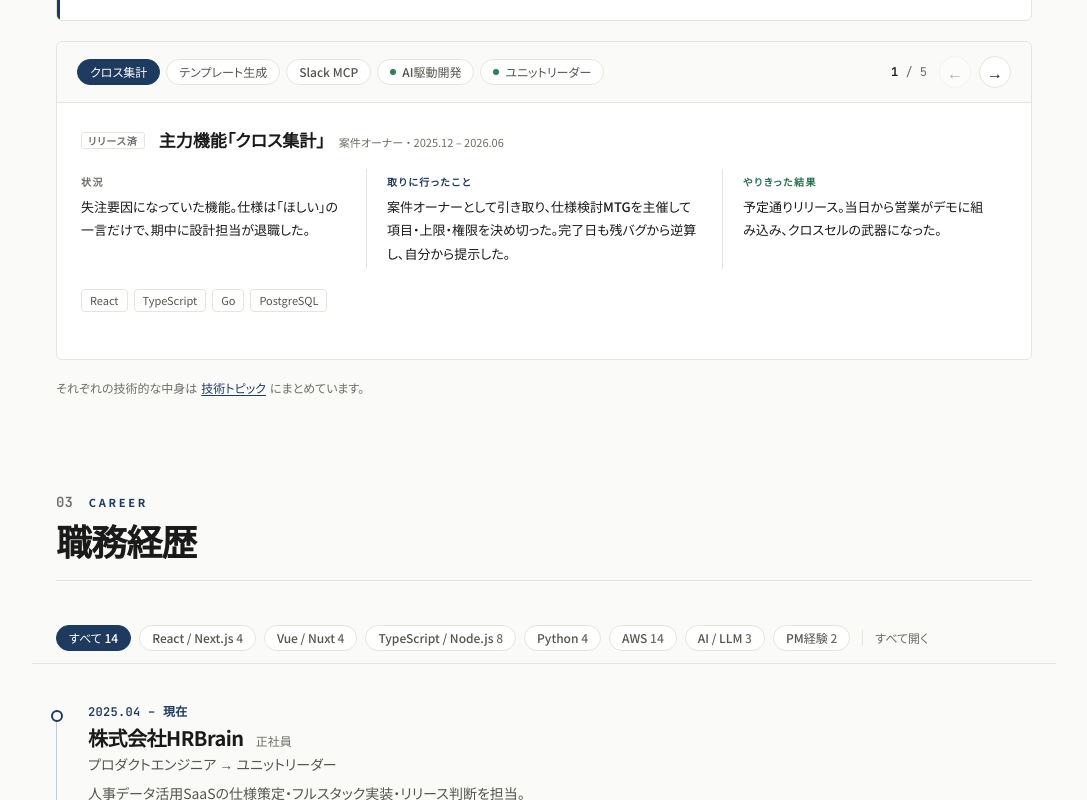
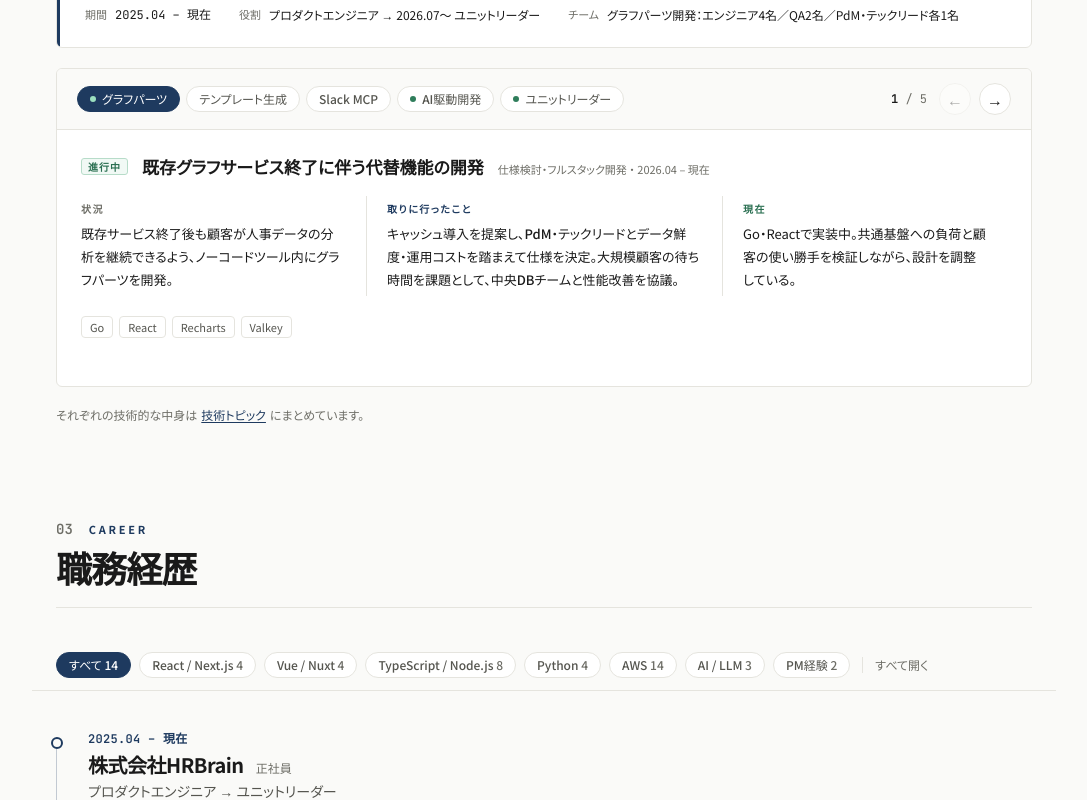
Before and after one commit to axhiz-dev/ishida-takuya, a Next.js app: page /engineer in a window 1280 px wide. Shown: the part 1400-2200 px from the top of the page, without its empty margins (96-1183 px from the left). Built offline with nearby package versions, Linux system fonts and the light colour scheme.

Commit message:
docs: update engineer resume with graph component migration

```diff
--- a/src/content/engineer.ts
+++ b/src/content/engineer.ts
@@ -76,21 +76,22 @@ export const engineerNow: EngineerNow = {
   period: { from: "2025-04", to: "present" },
   thesis: ["顧客価値を最速で提供するために、", "必要なことをすべてやります。"],
   description:
-    "人事データ活用SaaS開発において、セールス・CS・PdMと協議し、仕様策定・実装・リリース判断までを行っています。ユニットリーダー任命後は、AI駆動開発のスキル整備やE2Eテストの拡充を行い、より早く顧客価値を提供するための施策を実行しています。",
+    "人事データ活用SaaSで、顧客の業務や使い勝手を踏まえた仕様検討から、Go・Reactでの実装、リリース判断までを担当。セールス・CS・PdMに加え、共通基盤を担う他チームとも協議し、顧客価値・性能・運用コストのバランスを取っています。ユニットリーダー任命後は、AI駆動開発のスキル整備やE2Eテストの拡充を行い、より早く顧客価値を提供するための施策を実行しています。",
   role: "プロダクトエンジニア → 2026.07〜 ユニットリーダー",
-  team: "エンジニア2〜4名／PdM・QA・デザイナー各1名",
+  team: "グラフパーツ開発：エンジニア4名／QA2名／PdM・テックリード各1名",
   initiatives: [
     {
-      tab: "クロス集計",
-      title: "主力機能「クロス集計」",
-      role: "案件オーナー",
-      period: { from: "2025-12", to: "2026-06" },
-      status: "released",
-      situation: "失注要因になっていた機能。仕様は「ほしい」の一言だけで、期中に設計担当が退職した。",
+      tab: "グラフパーツ",
+      title: "既存グラフサービス終了に伴う代替機能の開発",
+      role: "仕様検討・フルスタック開発",
+      // 開始月は本人の記憶に基づく概算（2026年4月頃）。
+      period: { from: "2026-04", to: "present" },
+      status: "ongoing",
+      situation: "既存サービス終了後も顧客が人事データの分析を継続できるよう、ノーコードツール内にグラフパーツを開発。",
       action:
-        "案件オーナーとして引き取り、仕様検討MTGを主催して項目・上限・権限を決め切った。完了日も残バグから逆算し、自分から提示した。",
-      outcome: "予定通りリリース。当日から営業がデモに組み込み、クロスセルの武器になった。",
-      tech: ["React", "TypeScript", "Go", "PostgreSQL"],
+        "キャッシュ導入を提案し、PdM・テックリードとデータ鮮度・運用コストを踏まえて仕様を決定。大規模顧客の待ち時間を課題として、中央DBチームと性能改善を協議。",
+      outcome: "Go・Reactで実装中。共通基盤への負荷と顧客の使い勝手を検証しながら、設計を調整している。",
+      tech: ["Go", "React", "Recharts", "Valkey"],
     },
     {
       tab: "テンプレート生成",
@@ -164,6 +165,22 @@ export type TechTopic = {
 };
 
 export const engineerTechTopics: TechTopic[] = [
+  {
+    source: "HRBrain（実装中）",
+    period: { from: "2026-04", to: "present" },
+    title: "最大約4.2万人・25時点の集計設計と性能検証",
+    summary:
+      "BigQueryの事前集計から都度集計へ移行する設計。中央DBチームと合意した1,000人単位の分割取得で、共通基盤への負荷を抑える方針。低スペックの開発環境では1万人・25時点の集計完了に約44秒と実測（描画時間は含まない）。取得件数・並列度・基盤増強を協議中。",
+    tech: ["Go", "BigQuery", "React", "Recharts"],
+  },
+  {
+    source: "HRBrain（実装中）",
+    period: { from: "2026-04", to: "present" },
+    title: "データ鮮度と運用コストを踏まえたキャッシュ設計",
+    summary:
+      "Valkey導入を提案し、DB負荷・更新反映の遅れ・問い合わせ対応コストを踏まえて保持時間を4時間に合意。管理者画面には更新ボタンと押下後30秒の無効化を用意。singleflight・非同期処理も検討し、他プロダクトにも効果のある中央DB強化を優先して現時点では見送った。",
+    tech: ["Go", "Valkey", "React"],
+  },
   {
     source: "HRBrain",
     period: { from: "2025-07", to: "2025-09" },
```
